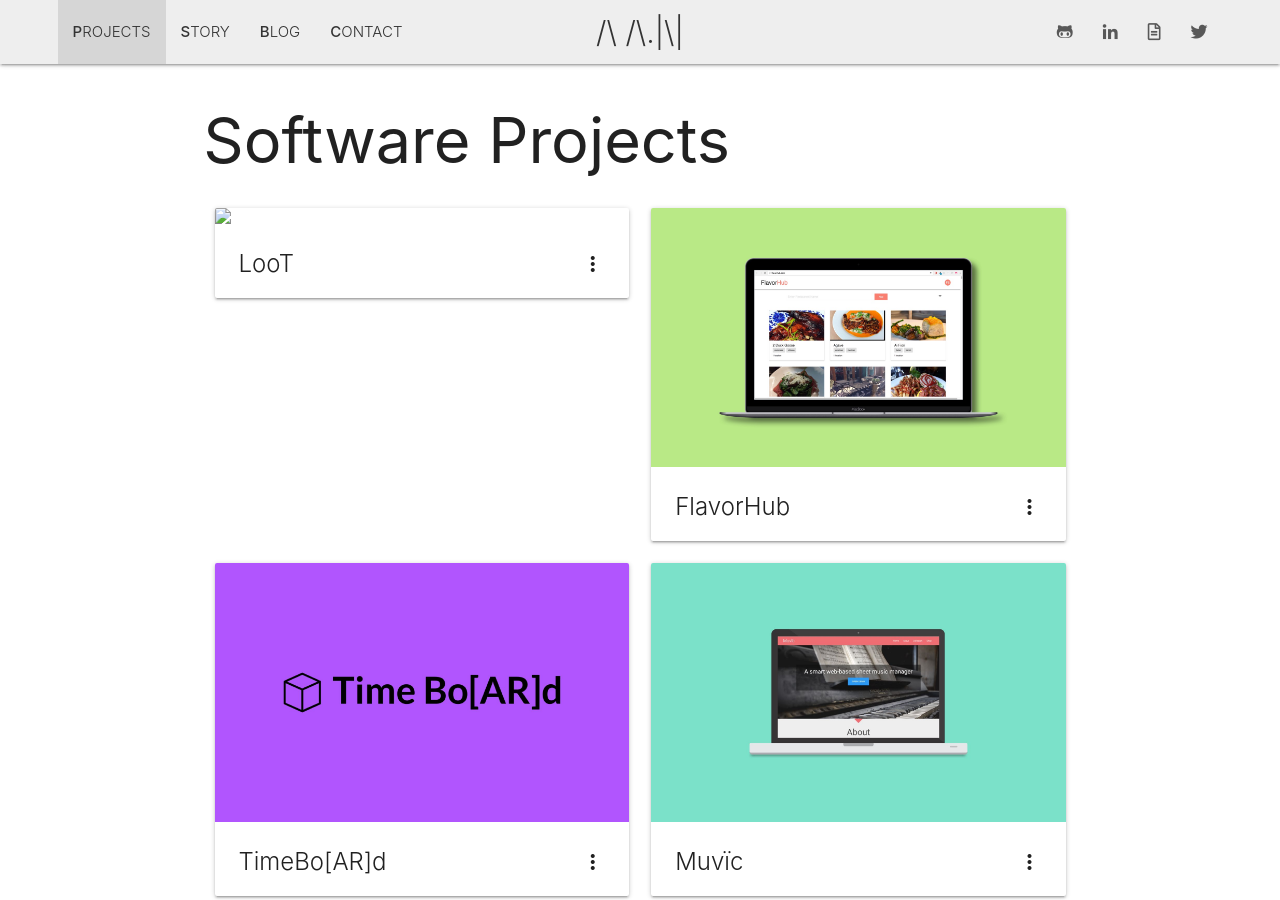
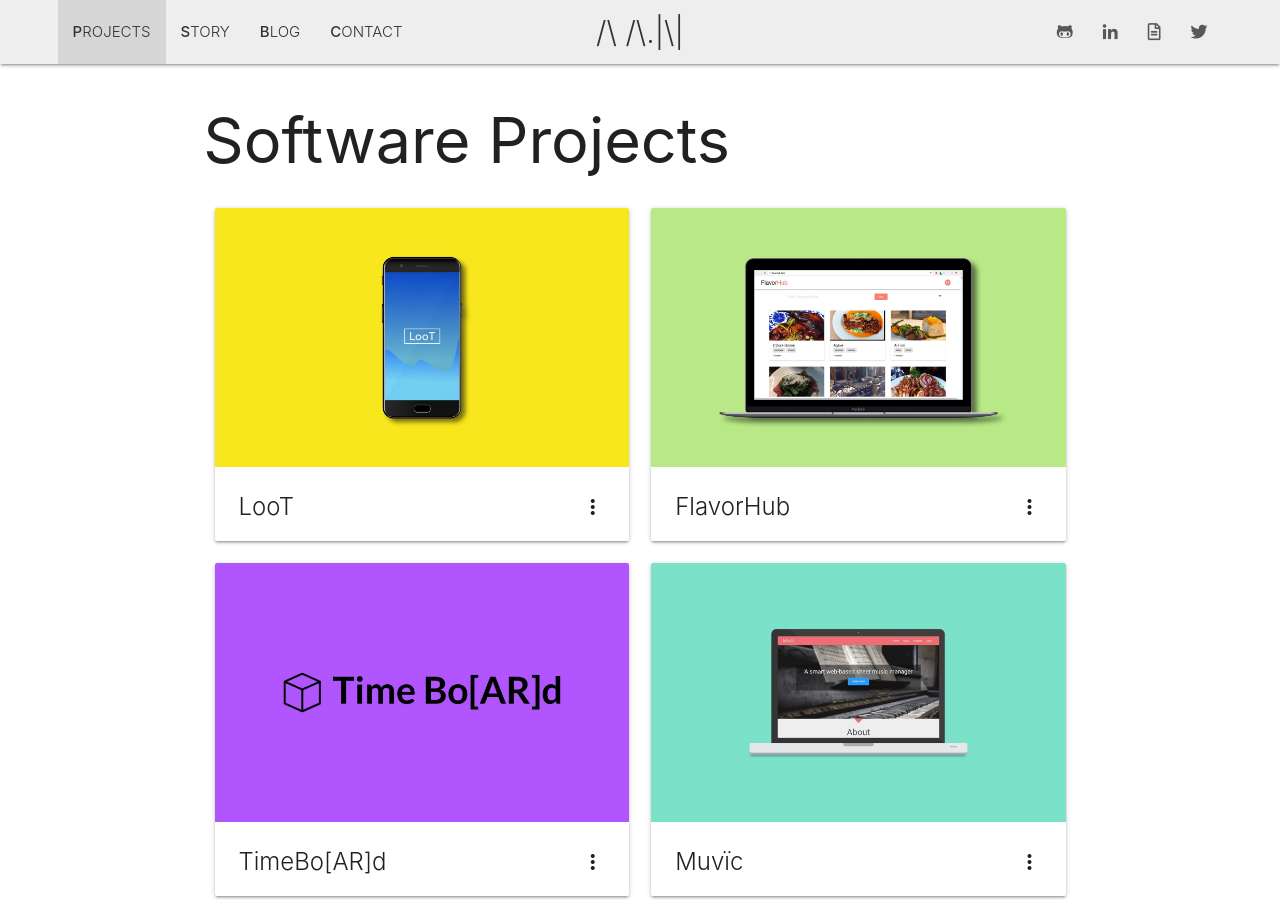
Before and after one commit to anthonyanader/personalBlog, a Jekyll site: the page built from index.html, in a window 1280 px wide and 900 px high. Built offline with Jekyll 4.4.1, drawn with Linux system fonts in a browser that asks for light colours.

Commit message:
re-comitting assets to master

```diff
--- a/_data/softwareProjects.yml
+++ b/_data/softwareProjects.yml
@@ -7,7 +7,7 @@
     - Firebase
     - Sketch
     - GCP
-  image:  LooT.jpg
+  image:  Loot.jpg
   github: https://github.com/anthonyanader/loot
 
 - name: "FlavorHub"
```
Also changed, not shown: assets/img/projects/Loot.jpg (renamed from assets/img/projects/test.jpg).
